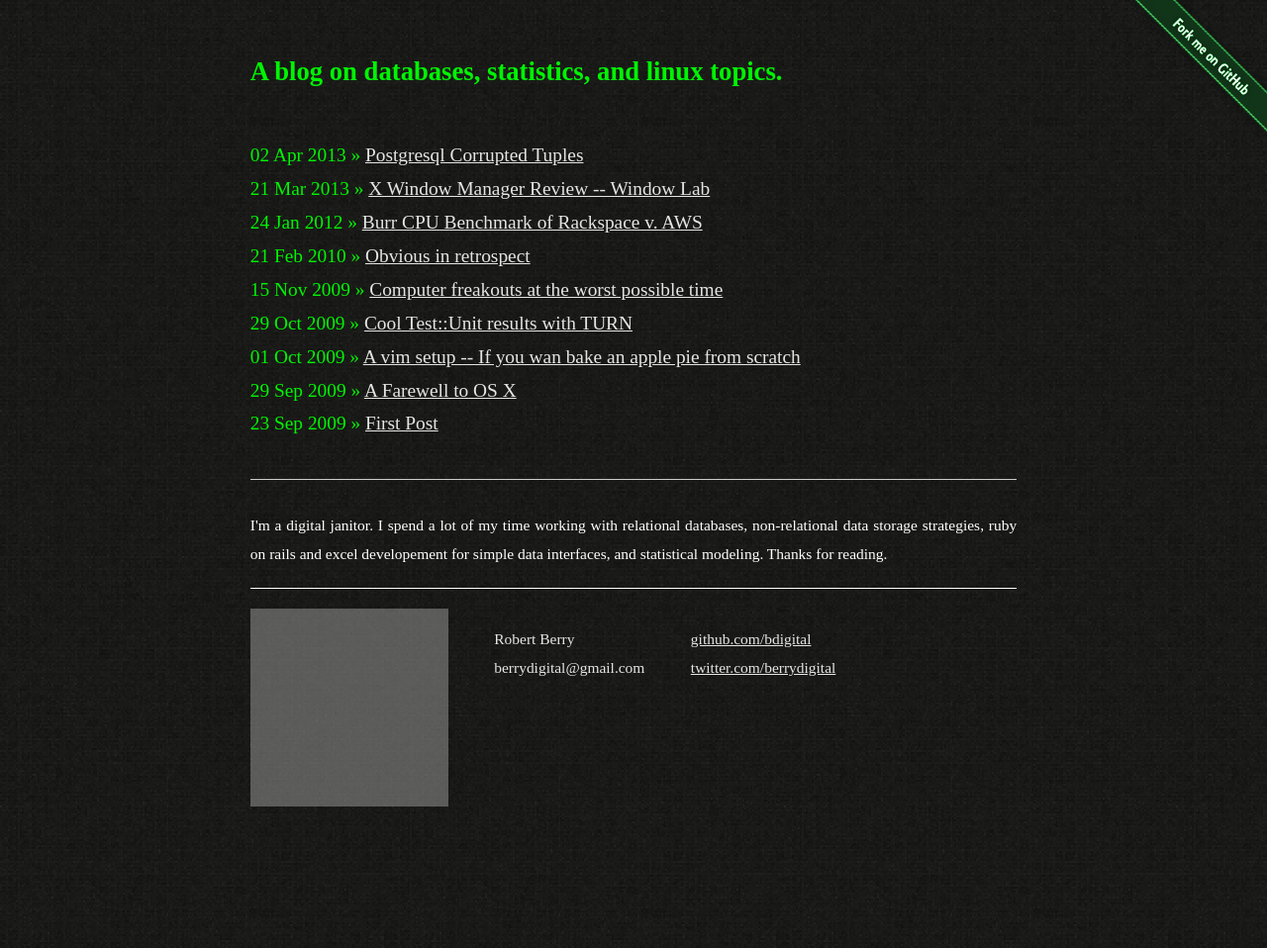
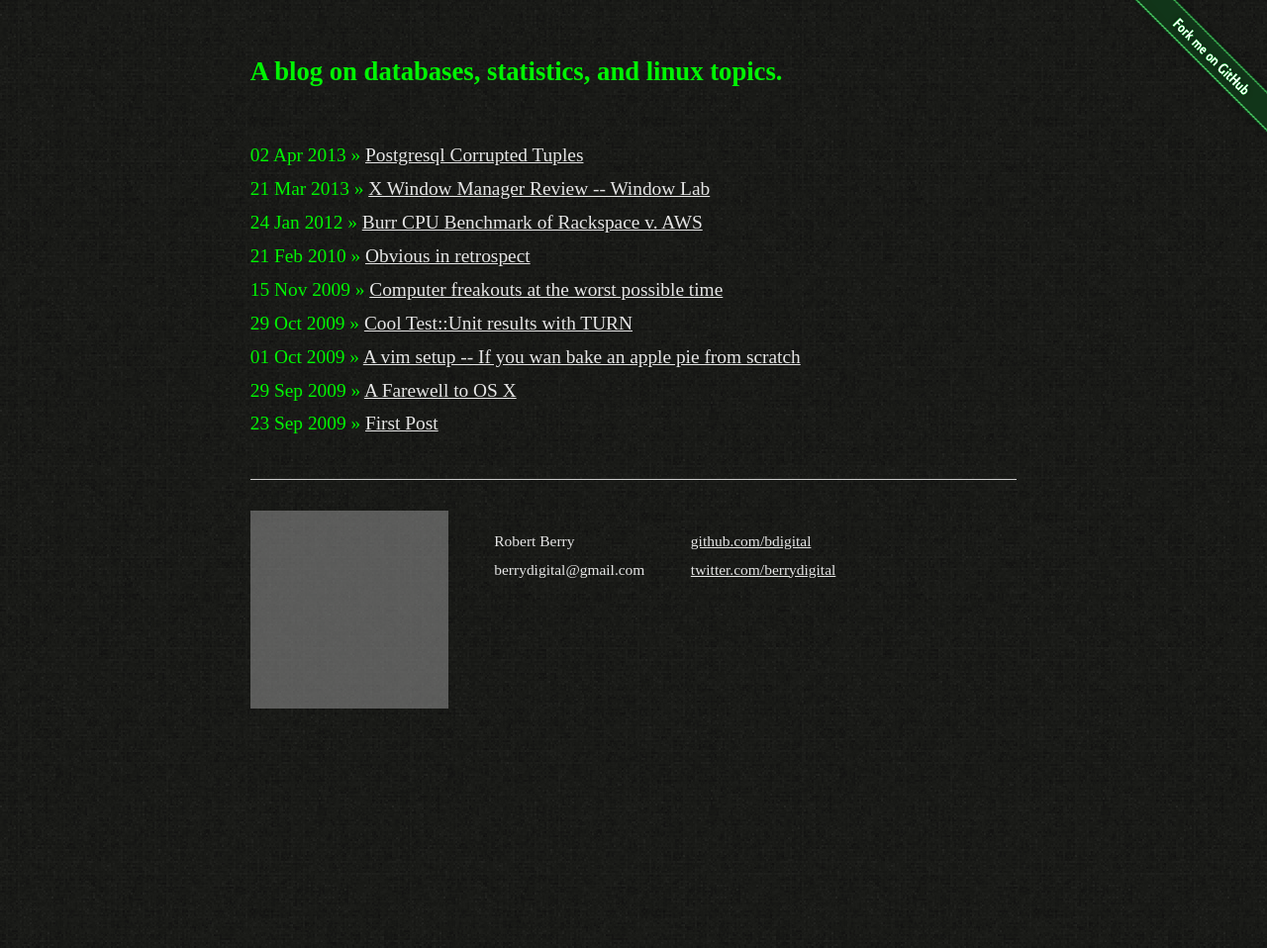
Before and after one commit to no0p/no0p.github.io, a Jekyll site: the page built from index.html, in a window 1280 px wide. Shown: the whole page at 99% size. Built offline with Jekyll 4.4.1, drawn with Linux system fonts in a browser that asks for light colours; Markdown is read by kramdown in place of the engine named in the settings; grey boxes are pictures that could not be loaded.

Commit message:
less words

```diff
--- a/_layouts/default.html
+++ b/_layouts/default.html
@@ -26,9 +26,6 @@
   {{ content }}
 
   <div class="footer">
-    <div class="about">
-    I'm a digital janitor.  I spend a lot of my time working with relational databases, non-relational data storage strategies, ruby on rails and excel developement for simple data interfaces, and statistical modeling.  Thanks for reading.
-    </div>
 
     <div class="contact">
       <img src="https://secure.gravatar.com/avatar/d1b8c2418e72a99c3772ae7dc9fe0736" style="opacity: 0.5"/>
```
